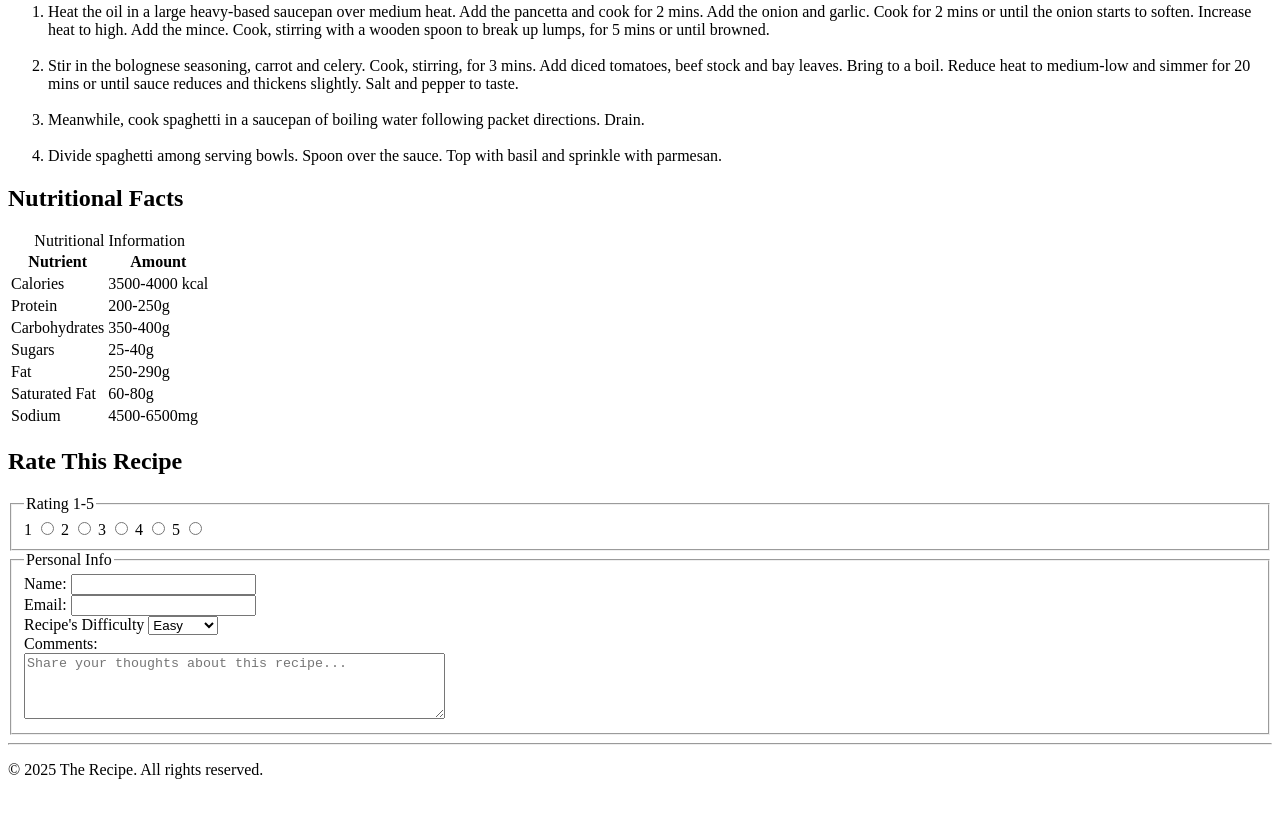
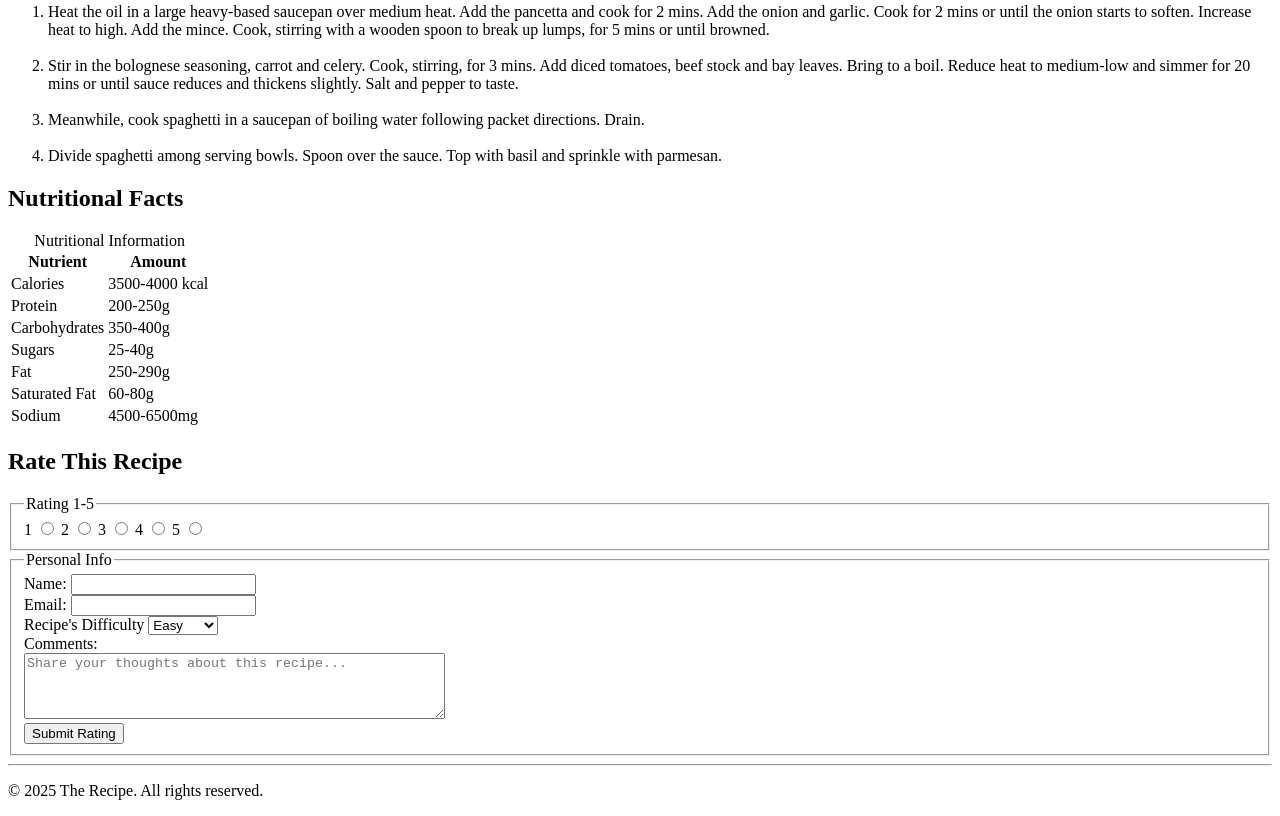
Before and after one commit to AlexanderRobinJonsson/recipeProject, a plain HTML site: page index.html in a window 1280 px wide. Shown: the part 981-1797 px from the top of the page. Before the commit the page ends 1776 px from the top, so only its background shows below. Drawn offline with Linux system fonts and the light colour scheme.

Commit message:
Add submit input field to the form

```diff
--- a/index.html
+++ b/index.html
@@ -161,6 +161,8 @@
                         <label for="comments">Comments:</label>
                         <br>
                         <textarea id="comments" name="comments" rows="4" cols="50" placeholder="Share your thoughts about this recipe..."></textarea>
+                        <br>
+                        <input type="submit" value="Submit Rating">
                     </fieldset>
                 </form>
             </section>
```
